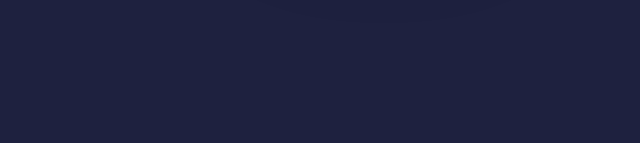
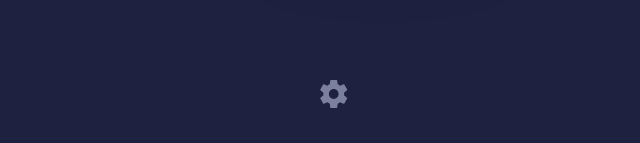
Before and after one commit to AlexanderMelox/melodoro, a React (Create React App) app: page / in a window 1280 px wide. Shown: the part 654-797 px from the top of the page, without its empty margins (306-946 px from the left). Built offline with nearby package versions, Linux system fonts and the light colour scheme.

Commit message:
added setting icon

```diff
--- a/src/App.js
+++ b/src/App.js
@@ -5,6 +5,7 @@
 import Nav from './components/Nav'
 import Timer from './components/Timer'
 import { H2 } from './components/Headings'
+import Settings from './components/Settings'
 
 // this will be replace from the settings modal
 const timerMap = {
@@ -28,6 +29,7 @@
           setSelectedTimer={setSelectedTimer}
         />
         <Timer minutes={timerMap[selectedTimer]} />
+        <Settings />
       </Container>
     </>
   )
--- /dev/null
+++ b/src/components/Buttons.js
@@ -0,0 +1,33 @@
+import styled from 'styled-components/macro'
+
+const buttonReset = `
+  display: inline-block;
+  border: none;
+  margin: 0;
+  padding: 0;
+  width: auto;
+  overflow: visible;
+
+  background: transparent;
+
+  /* inherit font & color from ancestor */
+  color: inherit;
+  font: inherit;
+
+  line-height: normal;
+
+  /* Corrects font smoothing for webkit */
+  -webkit-font-smoothing: inherit;
+  -moz-osx-font-smoothing: inherit;
+
+  -webkit-appearance: none;
+
+  &:focus {
+    outline: none;
+    border: none;
+  }
+`
+
+export const IconButton = styled.button`
+  ${buttonReset};
+`
--- /dev/null
+++ b/src/components/Settings.js
@@ -0,0 +1,29 @@
+import React from 'react'
+import styled from 'styled-components/macro'
+import settingsIcon from '../assets/icon-settings.svg'
+import { IconButton } from './Buttons'
+
+const Settings = () => {
+  return (
+    <SettingsContainer>
+      <SettingsIcon>
+        <img src={settingsIcon} alt="Open settings modal" />
+      </SettingsIcon>
+    </SettingsContainer>
+  )
+}
+
+const SettingsContainer = styled.div`
+  display: flex;
+  justify-content: center;
+  align-items: flex-start;
+  grid-area: settings;
+`
+
+const SettingsIcon = styled(IconButton)`
+  padding: 1rem;
+  background: none;
+  border: none;
+`
+
+export default Settings
```
